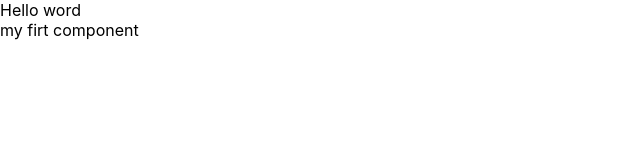
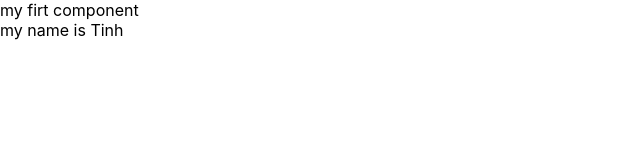
Before and after one commit to ductinh01/Learn_React, a React (Create React App) app: page / in a window 1280 px wide. Shown: the top 160 px of the page, without its empty margins (0-640 px from the left). Built offline with nearby package versions, Linux system fonts and the light colour scheme.

Commit message:
class component and state

```diff
--- a/src/App.js
+++ b/src/App.js
@@ -3,28 +3,33 @@ import "./App.css";
 import { useDispatch, useSelector } from "react-redux";
 import { increaseCounter, decreaseCounter } from "./redux/action/counterAction";
 import MyComponent from "./components/MyComponent";
+import React from "react";
 
-const App = () => {
-  const count = useSelector((state) => state.counter.count);
-  const dispatch = useDispatch();
-
-  return (
-    <div>
-      Hello word
-      <MyComponent></MyComponent>
-    </div>
-    // <div className="App">
-    //   <header className="App-header">
-    //     <img src={logo} className="App-logo" alt="logo" />
-    //     <p>
-    //       Edit <code>src/App.js</code> and save to reload.
-    //     </p>
-    //     <div>Count = {count}</div>
-    //     <button onClick={() => dispatch(increaseCounter())}>Increase</button>
-    //     <button onClick={() => dispatch(decreaseCounter())}>Decrease</button>
-    //   </header>
-    // </div>
-  );
-};
-
+class App extends React.Component {
+  render() {
+    return (
+      <div>
+        my firt component
+        <MyComponent></MyComponent>
+      </div>
+    );
+  }
+}
+// const App = () => {
+//   const count = useSelector((state) => state.counter.count);
+//   const dispatch = useDispatch();
+//   return (
+//     <div className="App">
+//       <header className="App-header">
+//         <img src={logo} className="App-logo" alt="logo" />
+//         <p>
+//           Edit <code>src/App.js</code> and save to reload.
+//         </p>
+//         <div>Count = {count}</div>
+//         <button onClick={() => dispatch(increaseCounter())}>Increase</button>
+//         <button onClick={() => dispatch(decreaseCounter())}>Decrease</button>
+//       </header>
+//     </div>
+//   );
+// };
 export default App;
--- a/src/components/MyComponent.js
+++ b/src/components/MyComponent.js
@@ -1,11 +1,17 @@
 // class component
 // function component
 
+import { toContainHTML } from "@testing-library/jest-dom/dist/matchers";
 import React from "react";
 
 class MyComponent extends React.Component {
+  state = {
+    name: "Tinh",
+    adress: "Da Nang",
+    age: 24,
+  };
   render() {
-    return <div> my firt component </div>;
+    return <div>my name is {this.state.name}</div>;
   }
 }
 
```
